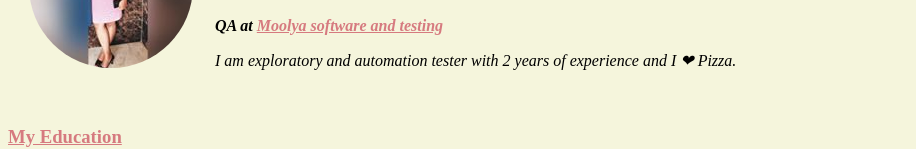
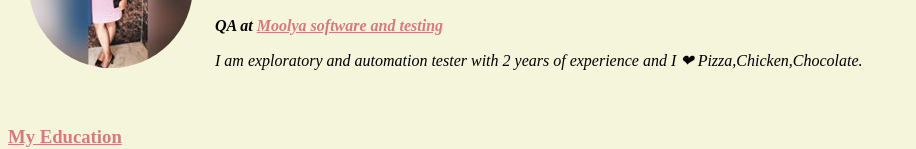
Before and after one commit to Mahalakshmi-puru/CV, a plain HTML site: page index.html in a window 1280 px wide. Shown: the part 139-288 px from the top of the page, without its empty margins (0-916 px from the left). Drawn offline with Linux system fonts and the light colour scheme.

Commit message:
Added text

```diff
--- a/index.html
+++ b/index.html
@@ -17,7 +17,7 @@
             <p> <em><strong>QA at <a id="Edu" href="https://moolya.com/"> Moolya software and testing</a></strong></em></p>
 
 
-            <p><em>I am exploratory and automation tester with 2 years of experience and I ❤ Pizza.</em></p>
+            <p><em>I am exploratory and automation tester with 2 years of experience and I ❤ Pizza,Chicken,Chocolate.</em></p>
         </td>
     </tr>
 </table>
```
